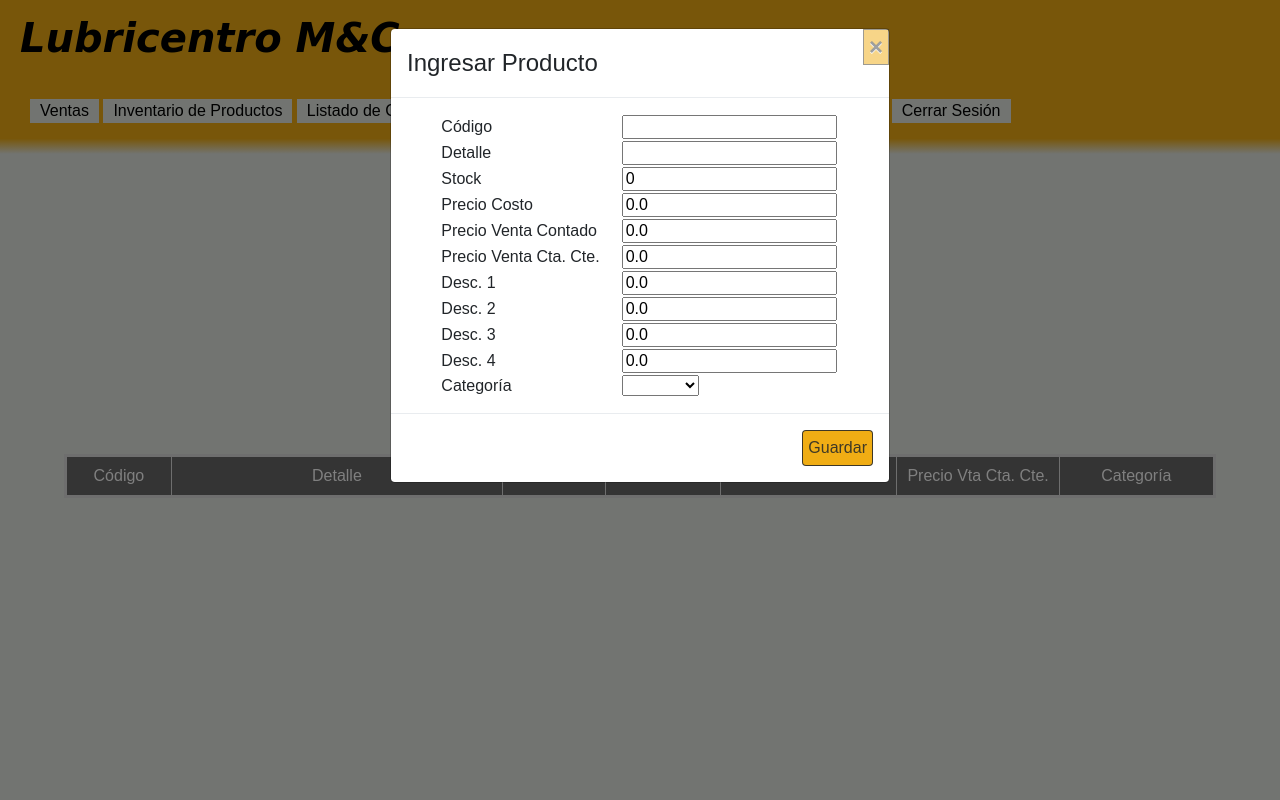
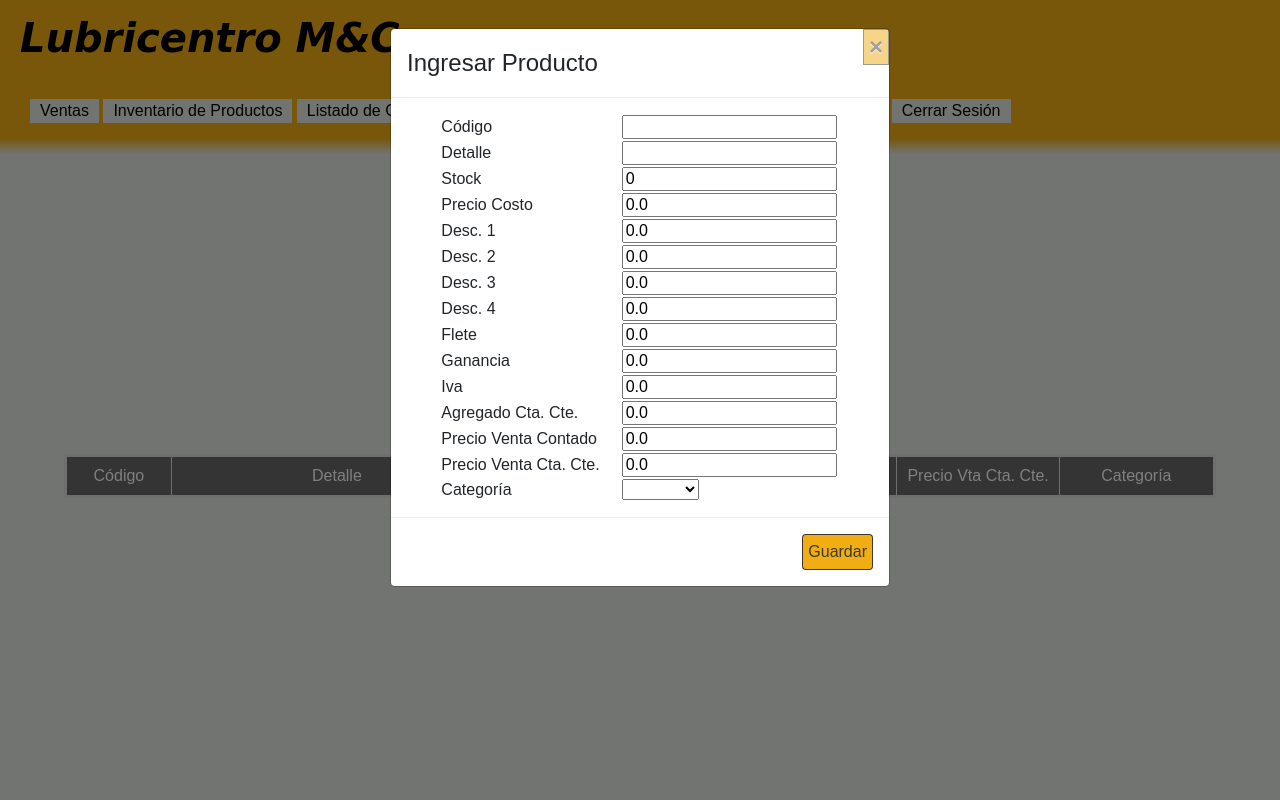
Before and after one commit to MatiasAdrian4/lubricentro_myc, a Django app: page /lubricentro_myc/inventario/ in a window 1280 px wide, after a click on "Ingresar Nuevo Producto"; the page is wider, and only the part inside the window is pictured. Run offline with Django 3.2, Linux system fonts and the light colour scheme; tables that the repository leaves empty hold one stand-in row (values such as "Sample post"); some libraries are stand-ins or nearby versions.

Commit message:
updated ui to visualize new model fields

```diff
--- a/django_project/lubricentro_myc/admin.py
+++ b/django_project/lubricentro_myc/admin.py
@@ -12,7 +12,7 @@
 @admin.register(Producto)
 class ProductoAdmin(admin.ModelAdmin):
     list_display = ['codigo', 'detalle', 'stock', 'precio_costo', 'desc1', 'desc2', 'desc3', 'desc4', 'flete',
-                    'ganancia', 'agregado_cta_cte', 'iva', 'categoria', 'precio_venta_contado', 'precio_venta_cta_cte']
+                    'ganancia', 'iva', 'agregado_cta_cte', 'categoria', 'precio_venta_contado', 'precio_venta_cta_cte']
 
 
 @admin.register(Remito)
--- a/django_project/lubricentro_myc/static/js/arithmetic_operations.js
+++ b/django_project/lubricentro_myc/static/js/arithmetic_operations.js
@@ -45,4 +45,23 @@
         $('.resumen-venta tr:nth-child(1) td:nth-child(2) input').val(total.toFixed(2))
     });
 
+    $("#producto-modal .modal-body table tr:nth-child(4) td input, #producto-modal .modal-body table tr:nth-child(5) td input, #producto-modal .modal-body table tr:nth-child(6) td input, #producto-modal .modal-body table tr:nth-child(7) td input, #producto-modal .modal-body table tr:nth-child(8) td input, #producto-modal .modal-body table tr:nth-child(9) td input, #producto-modal .modal-body table tr:nth-child(10) td input, #producto-modal .modal-body table tr:nth-child(11) td input, #producto-modal .modal-body table tr:nth-child(12) td input").change(function() {
+        var precio_costo = parseFloat($('#producto-modal .modal-body table tr:nth-child(4) td input').val());
+        var desc1 = parseFloat($('#producto-modal .modal-body table tr:nth-child(5) td input').val());
+        var desc2 = parseFloat($('#producto-modal .modal-body table tr:nth-child(6) td input').val());
+        var desc3 = parseFloat($('#producto-modal .modal-body table tr:nth-child(7) td input').val());
+        var desc4 = parseFloat($('#producto-modal .modal-body table tr:nth-child(8) td input').val());
+        var flete = parseFloat($('#producto-modal .modal-body table tr:nth-child(9) td input').val());
+        var ganancia = parseFloat($('#producto-modal .modal-body table tr:nth-child(10) td input').val());
+        var iva = parseFloat($('#producto-modal .modal-body table tr:nth-child(11) td input').val());
+        var agregado_cta_cte = parseFloat($('#producto-modal .modal-body table tr:nth-child(12) td input').val());
+
+        var precio_total_con_descuentos = precio_costo * ((100 - desc1) / 100) * ((100 - desc2) / 100) * ((100 - desc3) / 100) * ((100 - desc4) / 100);
+        var precio_total_con_ganancias = precio_total_con_descuentos * ((100 + flete) / 100) *  ((100 + ganancia) / 100) * ((100 + iva) / 100);
+        var precio_total_con_ganancias_y_agregado = precio_total_con_ganancias * ((100 + agregado_cta_cte) / 100);
+
+        $('#producto-modal .modal-body table tr:nth-child(13) td input').val(precio_total_con_ganancias.toFixed(2));
+        $('#producto-modal .modal-body table tr:nth-child(14) td input').val(precio_total_con_ganancias_y_agregado.toFixed(2));
+    });
+
 });
--- a/django_project/lubricentro_myc/templates/inventario.html
+++ b/django_project/lubricentro_myc/templates/inventario.html
@@ -62,6 +62,10 @@
                         <td style="display:none;">{{ obj.desc2 }}</td>
                         <td style="display:none;">{{ obj.desc3 }}</td>
                         <td style="display:none;">{{ obj.desc4 }}</td>
+                        <td style="display:none;">{{ obj.flete }}</td>
+                        <td style="display:none;">{{ obj.ganancia }}</td>
+                        <td style="display:none;">{{ obj.iva }}</td>
+                        <td style="display:none;">{{ obj.agregado_cta_cte }}</td>
                         <td><button type="button" class="btn btn-primary vue-btn" data-toggle="modal" data-target="#producto-modal" onClick="$(this).addClass('prod-selected');">Editar</button></td>
                     </tr>
                 {% endfor %}
@@ -105,7 +109,11 @@
                     $('#producto-modal .modal-body table tr:nth-child(8) td input').val("0.0");
                     $('#producto-modal .modal-body table tr:nth-child(9) td input').val("0.0");
                     $('#producto-modal .modal-body table tr:nth-child(10) td input').val("0.0");
-                    $('#producto-modal .modal-body table tr:nth-child(11) td select').val("");
+                    $('#producto-modal .modal-body table tr:nth-child(11) td input').val("0.0");
+                    $('#producto-modal .modal-body table tr:nth-child(12) td input').val("0.0");
+                    $('#producto-modal .modal-body table tr:nth-child(13) td input').val("0.0");
+                    $('#producto-modal .modal-body table tr:nth-child(14) td input').val("0.0");
+                    $('#producto-modal .modal-body table tr:nth-child(15) td select').val("");
                 } else if ($('.prod-selected').length != 0) {
                     $('#producto-modal .modal-header .modal-title').text("Editar Producto")
                     var codigo = $('.productos-table tr:has(.prod-selected) td:nth-child(1)')[0].innerText;
@@ -119,17 +127,25 @@
                     var desc2 = $('.productos-table tr:has(.prod-selected) td:nth-child(9)')[0].innerText;
                     var desc3 = $('.productos-table tr:has(.prod-selected) td:nth-child(10)')[0].innerText;
                     var desc4 = $('.productos-table tr:has(.prod-selected) td:nth-child(11)')[0].innerText;
+                    var flete = $('.productos-table tr:has(.prod-selected) td:nth-child(12)')[0].innerText;
+                    var ganancia = $('.productos-table tr:has(.prod-selected) td:nth-child(13)')[0].innerText;
+                    var iva = $('.productos-table tr:has(.prod-selected) td:nth-child(14)')[0].innerText;
+                    var agregadoCtaCte = $('.productos-table tr:has(.prod-selected) td:nth-child(15)')[0].innerText;
                     $('#producto-modal .modal-body table tr:nth-child(1) td input').val(codigo);
                     $('#producto-modal .modal-body table tr:nth-child(2) td input').val(detalle);
                     $('#producto-modal .modal-body table tr:nth-child(3) td input').val(stock);
                     $('#producto-modal .modal-body table tr:nth-child(4) td input').val(precioCosto);
-                    $('#producto-modal .modal-body table tr:nth-child(5) td input').val(precioVentaContado);
-                    $('#producto-modal .modal-body table tr:nth-child(6) td input').val(precioVentaCtaCte);
-                    $('#producto-modal .modal-body table tr:nth-child(7) td input').val(desc1);
-                    $('#producto-modal .modal-body table tr:nth-child(8) td input').val(desc2);
-                    $('#producto-modal .modal-body table tr:nth-child(9) td input').val(desc3);
-                    $('#producto-modal .modal-body table tr:nth-child(10) td input').val(desc4);
-                    $('#producto-modal .modal-body table tr:nth-child(11) td select').val(categoria);
+                    $('#producto-modal .modal-body table tr:nth-child(5) td input').val(desc1);
+                    $('#producto-modal .modal-body table tr:nth-child(6) td input').val(desc2);
+                    $('#producto-modal .modal-body table tr:nth-child(7) td input').val(desc3);
+                    $('#producto-modal .modal-body table tr:nth-child(8) td input').val(desc4);
+                    $('#producto-modal .modal-body table tr:nth-child(9) td input').val(flete);
+                    $('#producto-modal .modal-body table tr:nth-child(10) td input').val(ganancia);
+                    $('#producto-modal .modal-body table tr:nth-child(11) td input').val(iva);
+                    $('#producto-modal .modal-body table tr:nth-child(12) td input').val(agregadoCtaCte);
+                    $('#producto-modal .modal-body table tr:nth-child(13) td input').val(precioVentaContado);
+                    $('#producto-modal .modal-body table tr:nth-child(14) td input').val(precioVentaCtaCte);
+                    $('#producto-modal .modal-body table tr:nth-child(15) td select').val(categoria);
                 }
             });
         });
--- a/django_project/lubricentro_myc/templates/vue_modal/producto_modal.html
+++ b/django_project/lubricentro_myc/templates/vue_modal/producto_modal.html
@@ -26,14 +26,6 @@
             <td><input type="text"></td>
           </tr>
           <tr>
-            <td>Precio Venta Contado</td>
-            <td><input type="text"></td>
-          </tr>
-          <tr>
-            <td>Precio Venta Cta. Cte.</td>
-            <td><input type="text"></td>
-          </tr>
-          <tr>
             <td>Desc. 1</td>
             <td><input type="text"></td>
           </tr>
@@ -48,6 +40,30 @@
           <tr>
             <td>Desc. 4</td>
             <td><input type="text"></td>
+          </tr>
+          <tr>
+            <td>Flete</td>
+            <td><input type="text"></td>
+          </tr>
+          <tr>
+            <td>Ganancia</td>
+            <td><input type="text"></td>
+          </tr>
+          <tr>
+            <td>Iva</td>
+            <td><input type="text"></td>
+          </tr>
+          <tr>
+            <td>Agregado Cta. Cte.</td>
+            <td><input type="text"></td>
+          </tr>
+          <tr>
+            <td>Precio Venta Contado</td>
+            <td><input readonly type="text"></td>
+          </tr>
+          <tr>
+            <td>Precio Venta Cta. Cte.</td>
+            <td><input readonly type="text"></td>
           </tr>
           <tr>
             <td>Categoría</td>
@@ -79,13 +95,17 @@
           detalle : $('#producto-modal .modal-body table tr:nth-child(2) td input').val(),
           stock : $('#producto-modal .modal-body table tr:nth-child(3) td input').val(),
           precio_costo : $('#producto-modal .modal-body table tr:nth-child(4) td input').val(),
-          precio_venta_contado : $('#producto-modal .modal-body table tr:nth-child(5) td input').val(),
-          precio_venta_cta_cte : $('#producto-modal .modal-body table tr:nth-child(6) td input').val(),
-          desc1 : $('#producto-modal .modal-body table tr:nth-child(7) td input').val(),
-          desc2 : $('#producto-modal .modal-body table tr:nth-child(8) td input').val(),
-          desc3 : $('#producto-modal .modal-body table tr:nth-child(9) td input').val(),
-          desc4 : $('#producto-modal .modal-body table tr:nth-child(10) td input').val(),
-          categoria : $('#producto-modal .modal-body table tr:nth-child(11) td select').val()
+          desc1 : $('#producto-modal .modal-body table tr:nth-child(5) td input').val(),
+          desc2 : $('#producto-modal .modal-body table tr:nth-child(6) td input').val(),
+          desc3 : $('#producto-modal .modal-body table tr:nth-child(7) td input').val(),
+          desc4 : $('#producto-modal .modal-body table tr:nth-child(8) td input').val(),
+          flete : $('#producto-modal .modal-body table tr:nth-child(9) td input').val(),
+          ganancia : $('#producto-modal .modal-body table tr:nth-child(10) td input').val(),
+          iva : $('#producto-modal .modal-body table tr:nth-child(11) td input').val(),
+          agregado_cta_cte : $('#producto-modal .modal-body table tr:nth-child(12) td input').val(),
+          precio_venta_contado : $('#producto-modal .modal-body table tr:nth-child(13) td input').val(),
+          precio_venta_cta_cte : $('#producto-modal .modal-body table tr:nth-child(14) td input').val(),
+          categoria : $('#producto-modal .modal-body table tr:nth-child(15) td select').val(),
         }
         var codigo = $('#producto-modal .modal-body table tr:nth-child(1) td input').val();
         var texto_resultado = $('#producto-modal .modal-footer p')
```
